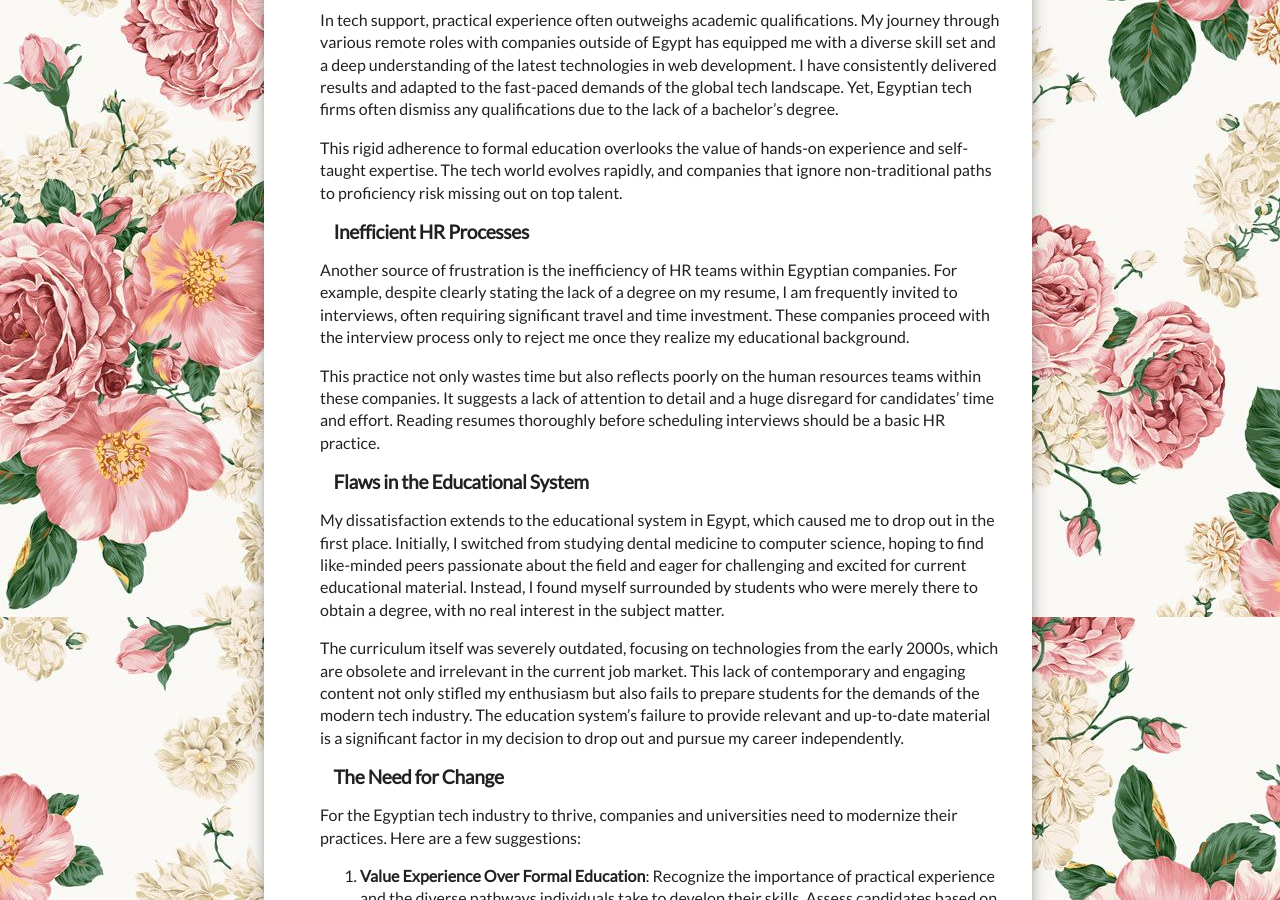
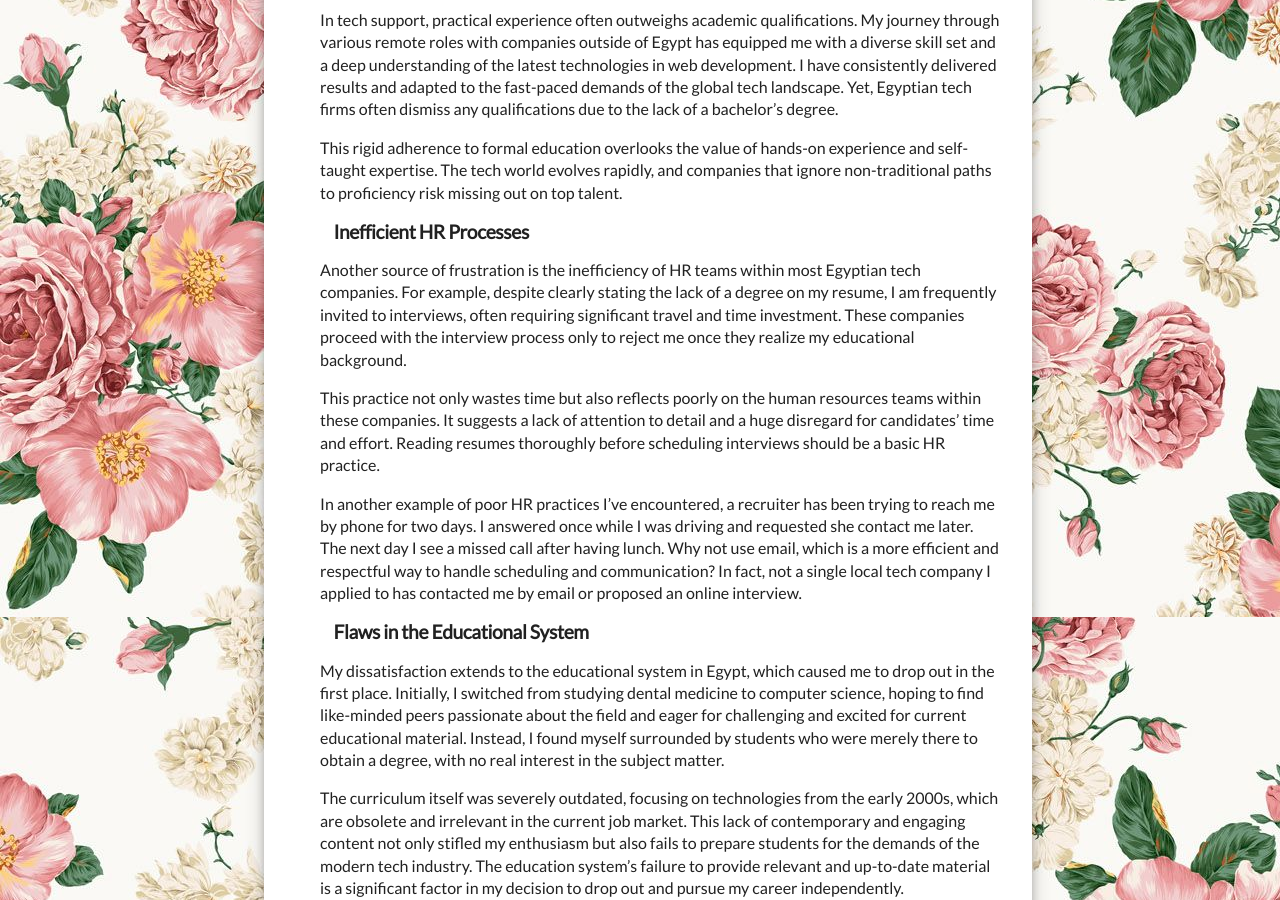
Before and after one commit to xaymup/xaymup.github.io, a Jekyll site: the page built from _posts/2024-7-16-why-egyptian-tech-companies-need-to-rethink-their-hiring-practices.md, in a window 1280 px wide and 900 px high, scrolled down 583 px. Built offline with Jekyll 4.4.1, drawn with Linux system fonts in a browser that asks for light colours.

Commit message:
Update 2024-7-16-why-egyptian-tech-companies-need-to-rethink-their-hiring-practices.md

```diff
--- a/_posts/2024-7-16-why-egyptian-tech-companies-need-to-rethink-their-hiring-practices.md
+++ b/_posts/2024-7-16-why-egyptian-tech-companies-need-to-rethink-their-hiring-practices.md
@@ -13,9 +13,11 @@ This rigid adherence to formal education overlooks the value of hands-on experie
 
 ###### Inefficient HR Processes
 
-Another source of frustration is the inefficiency of HR teams within Egyptian companies. For example, despite clearly stating the lack of a degree on my resume, I am frequently invited to interviews, often requiring significant travel and time investment. These companies proceed with the interview process only to reject me once they realize my educational background.
+Another source of frustration is the inefficiency of HR teams within most Egyptian tech companies. For example, despite clearly stating the lack of a degree on my resume, I am frequently invited to interviews, often requiring significant travel and time investment. These companies proceed with the interview process only to reject me once they realize my educational background.
 
 This practice not only wastes time but also reflects poorly on the human resources teams within these companies. It suggests a lack of attention to detail and a huge disregard for candidates' time and effort. Reading resumes thoroughly before scheduling interviews should be a basic HR practice.
+
+In another example of poor HR practices I’ve encountered, a recruiter has been trying to reach me by phone for two days. I answered once while I was driving and requested she contact me later. The next day I see a missed call after having lunch. Why not use email, which is a more efficient and respectful way to handle scheduling and communication? In fact, not a single local tech company I applied to has contacted me by email or proposed an online interview.
 
 ###### Flaws in the Educational System
 
```
